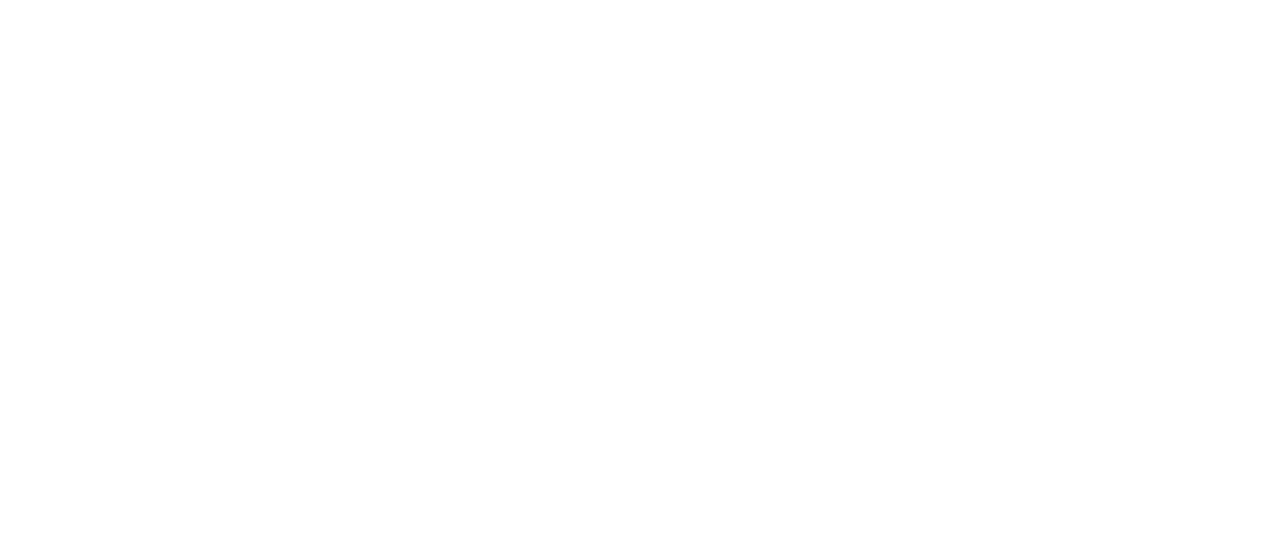
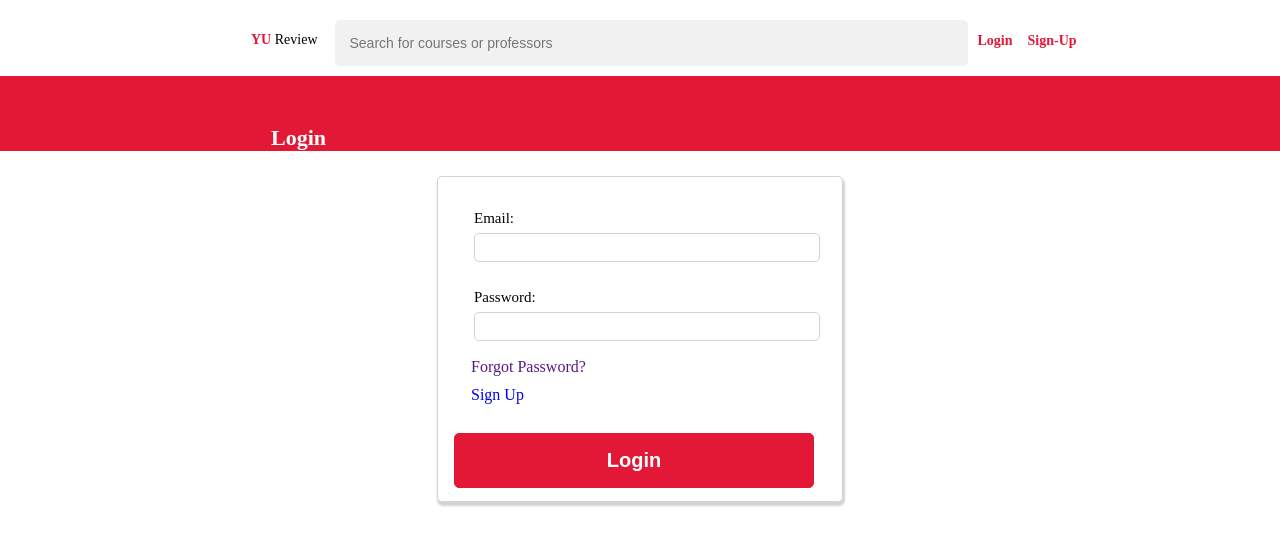
Before and after one commit to Ammadq87/YU-Review, a React (Vite) app in the folder client/: page /Login in a window 1280 px wide. Before the commit this address had no page. Shown: the top 544 px of the page. Built offline with nearby package versions, Linux system fonts and the light colour scheme.

Commit message:
Added login page

```diff
--- a/client/src/App.jsx
+++ b/client/src/App.jsx
@@ -5,6 +5,7 @@
 import Main from './components/Main.jsx'
 import {BrowserRouter as Router, Routes, Route, Link} from 'react-router-dom';
 import SignUp from './components/Pages/SignUp'
+import Login from './components/Pages/Login'
 
 function App() {
   const [count, setCount] = useState(0)
@@ -13,8 +14,9 @@
     <div>
       <Router>
         <Routes>
-          <Route path='/' element={<Main title={'Courses and Professors at YorkU'}/>}/>
-          <Route path='/SignUp' element={<SignUp title={'Sign Up'}/>}/>
+          <Route path='/' element={<Main/>}/>
+          <Route path='/SignUp' element={<SignUp/>}/>
+          <Route path='/Login' element={<Login/>}/>
         </Routes>
       </Router>
 
--- a/client/src/components/Main.jsx
+++ b/client/src/components/Main.jsx
@@ -3,12 +3,12 @@
 import Review from './Review.jsx';
 import SignUp from './Pages/SignUp.jsx';
 
-export default function Main (props) {
+export default function Main () {
 
     return (
         <div>
             <Navbar/>
-            <Banner title={props.title}/>
+            <Banner title={'Courses and Professors at YorkU'}/>
         </div>
     )
 }
--- a/client/src/components/Navbar.jsx
+++ b/client/src/components/Navbar.jsx
@@ -23,7 +23,7 @@
         <div className='Navbar'>
 
             <div className="siteLogo">
-                <p><span style={{'color': 'rgb(227,24,55)', 'fontWeight': 'bold'}}>YU</span> <span>Review</span></p>
+                <a href='/'><span style={{'color': 'rgb(227,24,55)', 'fontWeight': 'bold'}}>YU</span> <span>Review</span></a>
             </div>
 
             <div className="searchComponent">
@@ -37,7 +37,7 @@
                     !isLoggedIn
                     &&
                     <div className='links'>
-                        <Link style={linkStyle} to='/'>Login</Link>
+                        <Link style={linkStyle} to='/Login'>Login</Link>
                         <Link style={linkStyle} to='/SignUp'>Sign-Up </Link>
                     </div>
                 }
--- /dev/null
+++ b/client/src/components/Pages/Login.jsx
@@ -0,0 +1,53 @@
+import Banner from '../Banner';
+import Navbar from '../Navbar.jsx';
+import '../../styles/Pages/Login.css'
+
+export default function Login(props) {
+    return (
+        <div className="loginPage">
+            <Navbar/>
+            <Banner title={'Login'}/>
+
+            <div className="loginForm">
+                <form action="">
+                    <table>
+                        <tr>
+                            <td colSpan={2} className='single'>
+                                {GenerateTableRow('Email', 'email')}
+                            </td>
+                        </tr>
+
+                        <tr>
+                            <td colSpan={2} className='single'>
+                                {GenerateTableRow('Password', 'password')}
+                            </td>
+                        </tr>
+
+                        <tr>
+                            <td colSpan={1}>
+                                <a href="">Forgot Password?</a>
+                                <a href="/SignUp">Sign Up</a>
+                            </td>
+                        </tr>
+
+                        <tr>
+                            <td colSpan={2} className='buttons'>
+                                <button>Login</button>
+                            </td>
+                        </tr>
+                    </table>
+                </form>
+            </div>
+
+        </div>
+    )
+}
+
+const GenerateTableRow = (label, inputType) => {
+    return (
+        <div className='fieldInput'>
+            <label htmlFor="">{label}:</label>
+            <input type={inputType} />
+        </div>
+    )
+}
--- a/client/src/components/Pages/SignUp.jsx
+++ b/client/src/components/Pages/SignUp.jsx
@@ -2,11 +2,16 @@
 import Navbar from '../Navbar.jsx';
 import '../../styles/Pages/SignUp.css'
 
-export default function SignUp(props) {
+/*
+ToDo:
+Remove other fields from signup page and move the fields to the my profile page where user sets up their profile
+*/
+
+export default function SignUp() {
     return (
         <div className="SignUpPage">
             <Navbar/>
-            <Banner title={props.title}/>
+            <Banner title={'Sign Up'}/>
 
             <div className="signUpForm">
                 <form action="">
@@ -39,7 +44,7 @@
                             </td>
                         </tr>
 
-                        <tr>
+                        {/* <tr>
                             <td colSpan={1}>
                                 {GenerateTableRow('Major', 'text')}
                             </td>
@@ -58,7 +63,7 @@
                             <td colSpan={2} className='single'>
                                 {GenerateTableRow('Bio', 'text')}
                             </td>
-                        </tr>
+                        </tr> */}
 
                         <tr>
                             <td colSpan={2} className='buttons'>
--- a/client/src/styles/Navbar.css
+++ b/client/src/styles/Navbar.css
@@ -7,9 +7,15 @@
     width: 25%;
     text-align: right;
     margin-right: 10px;
-    margin-top: 10px;
+    margin-top: 22px;
     font-size: 14px;
 }
+
+.Navbar > .siteLogo > a {
+    text-decoration: none;
+    color: black;
+}
+
 
 .Navbar > .searchComponent {
     width: 50%;
--- /dev/null
+++ b/client/src/styles/Pages/Login.css
@@ -0,0 +1,77 @@
+.loginPage {
+
+}
+
+.loginForm {
+     width: 30%;
+     margin: auto;
+     margin-top: 25px;
+     padding: 10px;
+     border-radius: 5px;
+     box-shadow: 1px 3px 2px 1px lightgray;
+     border: 1px solid lightgray;
+}
+
+.loginForm > form > table > tr > td {
+    width: 1000px;
+}
+
+.loginForm > form > table > tr > td > a {
+    display: block;
+    margin-left: 20px;
+    margin-top: 10px;
+    outline: none;
+    width: 150px;
+    text-decoration: none;
+}
+
+.loginForm > form > table > tr > td > .fieldInput {
+    margin-top: 20px;
+    margin-left: 20px;
+}
+
+.loginForm > form > table > tr > .single {
+    width: 100%;
+}
+
+.loginForm > form > table > tr > .single > .fieldInput > input {
+    width: 95%;
+}
+
+.loginForm > form > table > tr > td > .fieldInput > label {
+    display: block;
+    margin: 3px;
+    font-weight: 400;
+    font-size: 15px;
+}
+
+.loginForm > form > table > tr > td > .fieldInput > input {
+    width: 90%;
+    height: 25px;
+    border: 1px solid lightgray;
+    margin: 3px;
+    outline: none;
+    border-radius: 5px;
+}
+
+.loginForm > form > table > tr > .buttons {
+    text-align: center;
+}
+
+.loginForm > form > table > tr > .buttons > button {
+    width: 95%;
+    margin-top: 25px;
+    height: 55px;
+    border-radius: 5px;
+    border:  1px solid rgb(227,24,55);
+    background-color: rgb(227,24,55);
+    color: white;
+    font-weight: bold;
+    font-size: 20px;
+    margin-right: 12px;
+    cursor: pointer;
+}
+
+.loginForm > form > table > tr > .buttons > button:active {
+    transform: scale(0.98);
+}
```
